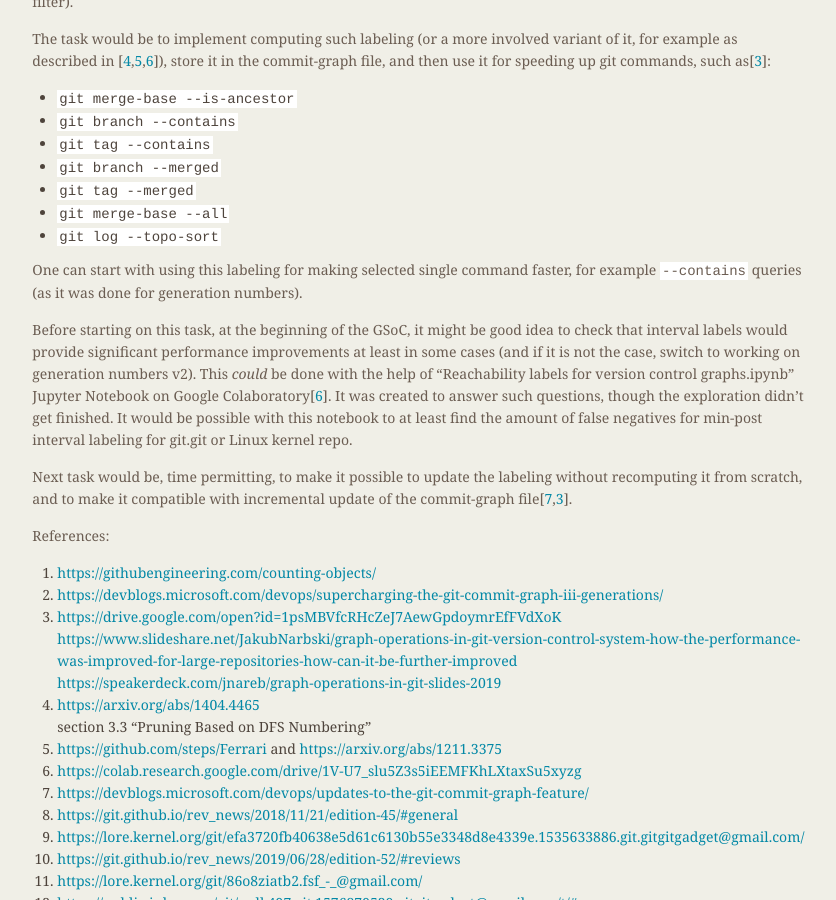
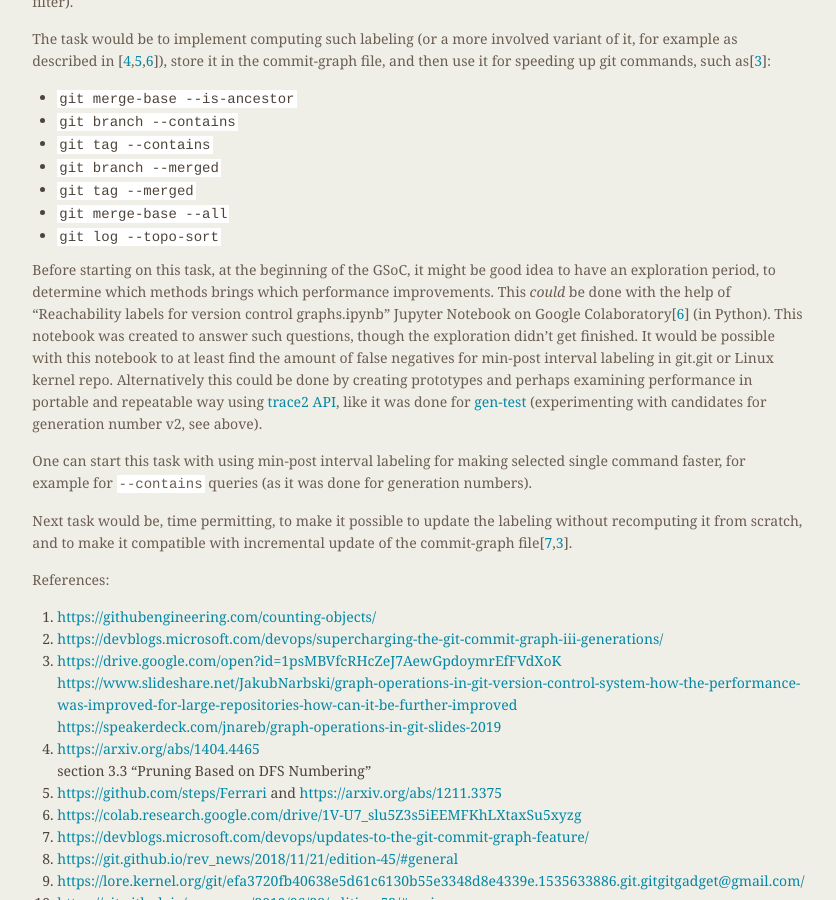
Before and after one commit to git/git.github.io, a Jekyll site: the page built from SoC-2020-Ideas.md, in a window 1280 px wide and 900 px high, scrolled down 2453 px. Shown: the whole window, without its empty margins (339-1175 px from the left). Built offline with Jekyll 4.4.1, drawn with Linux system fonts in a browser that asks for light colours.

Commit message:
SoC-2020-Ideas: Better describe exploratory phase for graph labels
Derrick Stolee wrote:

> The only comment I have is about this statement at the end, which seems to be a
> carry-over from your perspective of wanting intervals instead of v2:
>
>	Before starting on this task, at the beginning of the GSoC, it might be
>	[a (sic)] good idea to check that interval labels would provide significant
>	performance improvements at least in some cases (and if it is not the case,
>	switch to working on generation numbers v2).
>
> The final parenthetical (switch to working on...) is a bit presumptive. Instead,
> please recommend an exploration period to determine which methods have which
> performance improvements using prototypes and/or the Python notebook. I'm usually
> of the opinion that a prototype is more informative as it compares the results in
> context, and the student would learn about the code that needs to change before
> creating review-quality patches.

```diff
--- a/SoC-2020-Ideas.md
+++ b/SoC-2020-Ideas.md
@@ -173,20 +173,23 @@
  - `git merge-base --all`
  - `git log --topo-sort`
 
-One can start with using this labeling for making selected single
-command faster, for example `--contains` queries (as it was done for
-generation numbers).
-
 Before starting on this task, at the beginning of the GSoC, it might
-be good idea to check that interval labels would provide significant
-performance improvements at least in some cases (and if it is not the
-case, switch to working on generation numbers v2).  This _could_ be
-done with the help of "Reachability labels for version control
-graphs.ipynb" Jupyter Notebook on Google Colaboratory[[6][]].  It was
+be good idea to have an exploration period, to determine which methods
+brings which performance improvements.  This _could_ be done with the
+help of "Reachability labels for version control graphs.ipynb" Jupyter
+Notebook on Google Colaboratory[[6][]] (in Python).  This notebook was
 created to answer such questions, though the exploration didn't get
 finished.  It would be possible with this notebook to at least find
-the amount of false negatives for min-post interval labeling for
-git.git or Linux kernel repo.
+the amount of false negatives for min-post interval labeling in
+git.git or Linux kernel repo.  Alternatively this could be done by
+creating prototypes and perhaps examining performance in portable and
+repeatable way using [trace2 API][api-trace2], like it was done
+for [gen-test][] (experimenting with candidates for generation number
+v2, see above).
+
+One can start this task with using min-post interval labeling for
+making selected single command faster, for example for `--contains`
+queries (as it was done for generation numbers).
 
 Next task would be, time permitting, to make it possible to update the
 labeling without recomputing it from scratch, and to make it
@@ -223,6 +226,9 @@ References:
 [11]: https://lore.kernel.org/git/86o8ziatb2.fsf_-_@gmail.com/ "[RFC/PATCH] commit-graph: generation v5 (backward compatible date ceiling)"
 [12]: https://public-inbox.org/git/pull.497.git.1576879520.gitgitgadget@gmail.com/t/#u "[PATCH 0/9] [RFC] Changed Paths Bloom Filters"
 
+[api-trace2]: https://git-scm.com/docs/api-trace2 "Trace2 API | Documentation/technical/api-trace2.txt"
+[gen-test]: https://github.com/derrickstolee/gen-test "Generation Number Performance Test - Test scripts for testing new versions of generation numbers"
+
 See also discussion in:
 
 <https://public-inbox.org/git/86tvl0zhos.fsf@gmail.com/t/>
```
